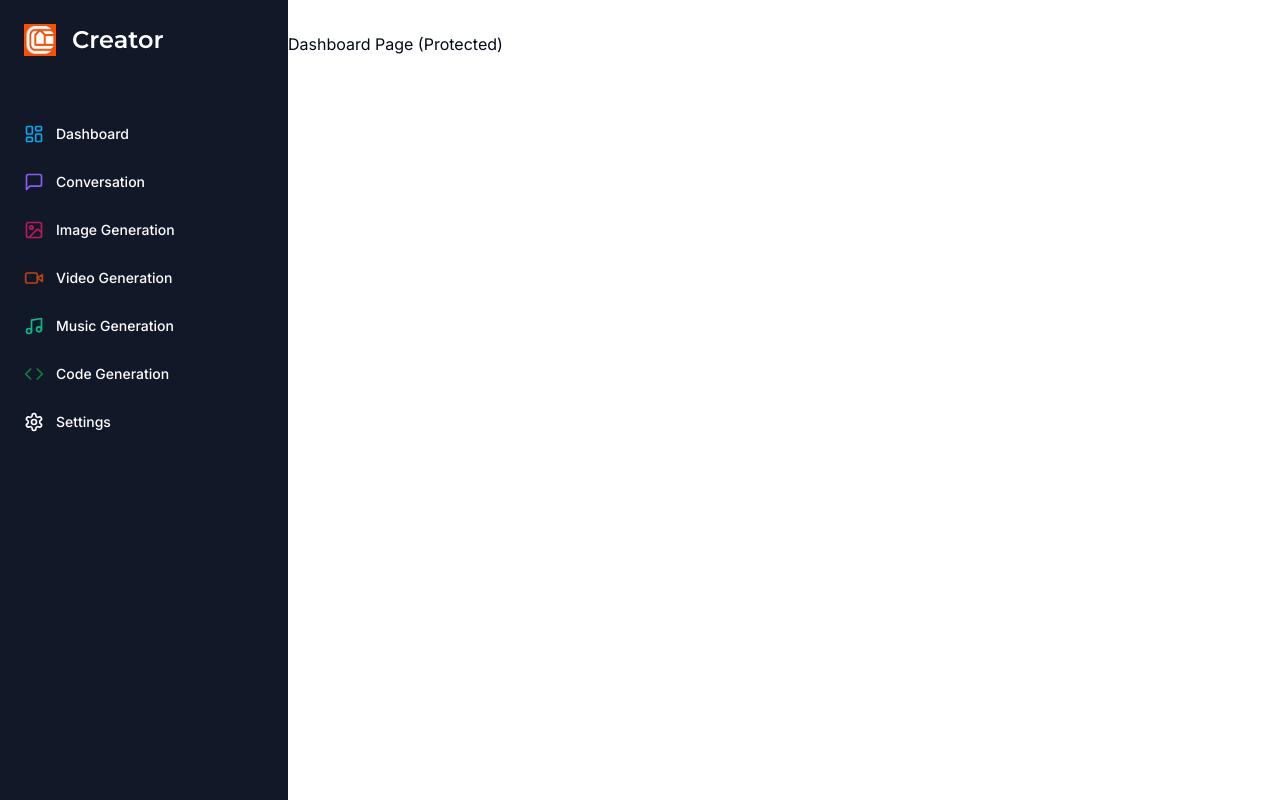
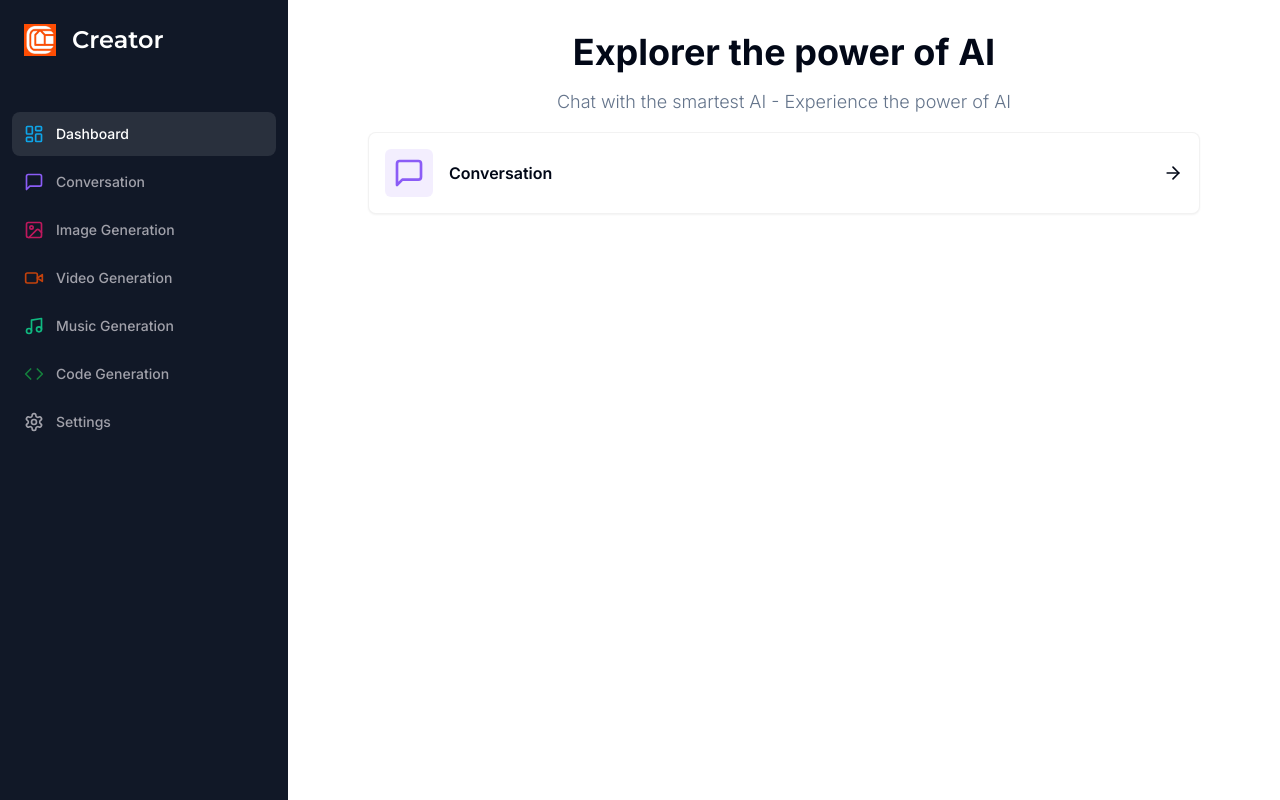
Before and after one commit to stecor/ai-saas-next, a Next.js app: page /dashboard in a window 1280 px wide. Built offline with nearby package versions, Linux system fonts and the light colour scheme.

Commit message:
sidebar conversation commit

```diff
--- a/app/(dashboards)/(routes)/dashboard/page.tsx
+++ b/app/(dashboards)/(routes)/dashboard/page.tsx
@@ -1,11 +1,46 @@
-import { UserButton } from "@clerk/nextjs";
-import React from "react";
+'use client'
+
+import { Card } from "@/components/ui/card";
+import { cn } from "@/lib/utils";
+import { ArrowRight, MessageSquare } from "lucide-react";
+
+
+const tools = [{
+  label: 'Conversation',
+  icon: MessageSquare,
+  color: 'text-violet-500',
+  bgColor: 'bg-violet-500/10',
+  href: '/conversation'
+}]
 
 const DashboardPage = () => {
   return (
-    <div>
-      <p>Dashboard Page (Protected)</p>
-   </div>
+    <div className="mb-8 space-y-4">
+      <h2 className="text-2xl md:text-4xl font-bold text-center">
+        Explorer the power of AI
+      </h2>
+      <p className="text-muted-foreground font-light text-sm md:text-lg text-center">
+        Chat with the smartest AI - Experience the power of AI
+      </p>
+      <div className="px-4 md:px-20 lg:px32 space-y-4">
+        {tools.map((tool) => (
+          <Card
+            key={tool.href}
+            className="p-4 border-black/5 flex items-center justify-between hover:shadow-md transition cursor-pointer"
+          >
+            <div className="flex items-center gap-x-4">
+              <div className={cn('p-2 w-fit rounded-md', tool.bgColor)}>
+                <tool.icon className={cn("w-8 h-8",tool.color)}/>
+              </div>
+              <div className="font-semibold">
+                {tool.label}
+              </div>
+            </div>
+            <ArrowRight className="w-5 h-5"/>
+          </Card>
+        ))}
+      </div>
+    </div>
   )
 }
 
--- a/components/sidebar.tsx
+++ b/components/sidebar.tsx
@@ -6,6 +6,7 @@
 
 import { cn } from "@/lib/utils"
 import { Code, ImageIcon, LayoutDashboard, MessageSquare, Music, MusicIcon, Settings, VideoIcon } from "lucide-react"
+import { usePathname } from "next/navigation"
 
 const montserrat = Montserrat({
   weight: '600',
@@ -57,6 +58,7 @@
 ]
 
 const Sidebar = () => {
+  const pathname = usePathname()
   return (
       <div className="space-y-4 py-4 flex
     flex-col h-full bg-[#111827] text-white">
@@ -76,8 +78,10 @@
             <Link
               href={route.href}
               key={route.href}
-              className="text-sm group flex p-3 w-full justify-start font-medium cursor-pointer
-               hover:text-white hover:bg-white/10 rounded-lg transition"
+              className={cn(`text-sm group flex p-3 w-full
+              justify-start font-medium cursor-pointer
+               hover:text-white hover:bg-white/10 rounded-lg transition`,
+                pathname === route.href ? "text-white bg-white/10": "text-zinc-400")}
             >
               <div className="flex items-center flex-1">
                 <route.icon className={cn("h-5 w-5 mr-3", route.color)} />
--- /dev/null
+++ b/components/ui/card.tsx
@@ -0,0 +1,79 @@
+import * as React from "react"
+
+import { cn } from "@/lib/utils"
+
+const Card = React.forwardRef<
+  HTMLDivElement,
+  React.HTMLAttributes<HTMLDivElement>
+>(({ className, ...props }, ref) => (
+  <div
+    ref={ref}
+    className={cn(
+      "rounded-lg border bg-card text-card-foreground shadow-sm",
+      className
+    )}
+    {...props}
+  />
+))
+Card.displayName = "Card"
+
+const CardHeader = React.forwardRef<
+  HTMLDivElement,
+  React.HTMLAttributes<HTMLDivElement>
+>(({ className, ...props }, ref) => (
+  <div
+    ref={ref}
+    className={cn("flex flex-col space-y-1.5 p-6", className)}
+    {...props}
+  />
+))
+CardHeader.displayName = "CardHeader"
+
+const CardTitle = React.forwardRef<
+  HTMLParagraphElement,
+  React.HTMLAttributes<HTMLHeadingElement>
+>(({ className, ...props }, ref) => (
+  <h3
+    ref={ref}
+    className={cn(
+      "text-2xl font-semibold leading-none tracking-tight",
+      className
+    )}
+    {...props}
+  />
+))
+CardTitle.displayName = "CardTitle"
+
+const CardDescription = React.forwardRef<
+  HTMLParagraphElement,
+  React.HTMLAttributes<HTMLParagraphElement>
+>(({ className, ...props }, ref) => (
+  <p
+    ref={ref}
+    className={cn("text-sm text-muted-foreground", className)}
+    {...props}
+  />
+))
+CardDescription.displayName = "CardDescription"
+
+const CardContent = React.forwardRef<
+  HTMLDivElement,
+  React.HTMLAttributes<HTMLDivElement>
+>(({ className, ...props }, ref) => (
+  <div ref={ref} className={cn("p-6 pt-0", className)} {...props} />
+))
+CardContent.displayName = "CardContent"
+
+const CardFooter = React.forwardRef<
+  HTMLDivElement,
+  React.HTMLAttributes<HTMLDivElement>
+>(({ className, ...props }, ref) => (
+  <div
+    ref={ref}
+    className={cn("flex items-center p-6 pt-0", className)}
+    {...props}
+  />
+))
+CardFooter.displayName = "CardFooter"
+
+export { Card, CardHeader, CardFooter, CardTitle, CardDescription, CardContent }
```
